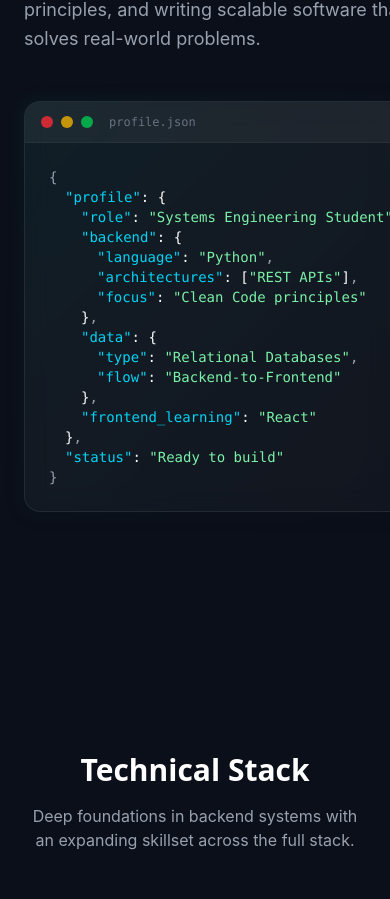
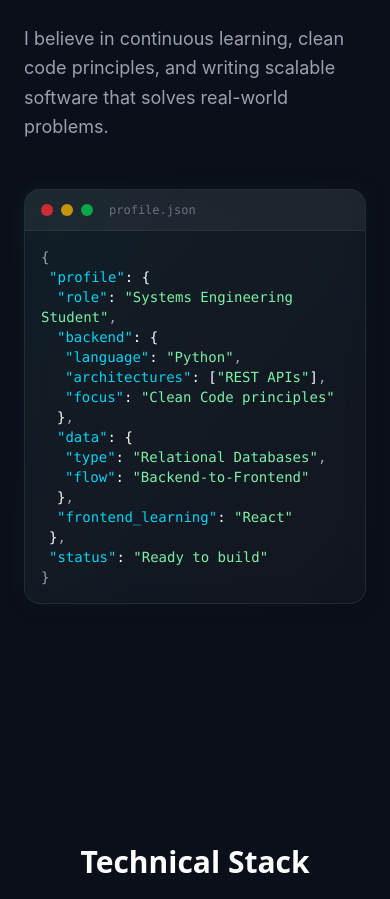
Before and after one commit to heider88/mi-portafolio, a React (Vite) app: page / in a window 390 px wide. Shown: the part 1512-2411 px from the top of the page. Built offline with nearby package versions, Linux system fonts and the light colour scheme.

Commit message:
adaptacion a movil

```diff
--- a/src/components/About.jsx
+++ b/src/components/About.jsx
@@ -45,36 +45,36 @@ const About = () => {
                             </div>
 
                             {/* JSON Code Area */}
-                            <div className="p-6 md:p-8 font-mono text-sm md:text-base whitespace-pre overflow-x-auto text-gray-300">
+                            <div className="p-4 md:p-8 font-mono text-sm md:text-base whitespace-pre-wrap overflow-x-auto text-gray-300">
                                 <span className="text-gray-400">{"{"}</span>
                                 <br />
-                                <span className="text-cyan-400 pl-4">"profile"</span><span className="text-white">: {"{"}</span>
+                                <span className="text-cyan-400 pl-2 md:pl-4">"profile"</span><span className="text-white">: {"{"}</span>
                                 <br />
-                                <span className="text-cyan-400 pl-8">"role"</span><span className="text-white">: </span><span className="text-green-300">"Systems Engineering Student"</span><span className="text-gray-400">,</span>
+                                <span className="text-cyan-400 pl-4 md:pl-8">"role"</span><span className="text-white">: </span><span className="text-green-300">"Systems Engineering Student"</span><span className="text-gray-400">,</span>
                                 <br />
-                                <span className="text-cyan-400 pl-8">"backend"</span><span className="text-white">: {"{"}</span>
+                                <span className="text-cyan-400 pl-4 md:pl-8">"backend"</span><span className="text-white">: {"{"}</span>
                                 <br />
-                                <span className="text-cyan-400 pl-12">"language"</span><span className="text-white">: </span><span className="text-green-300">"Python"</span><span className="text-gray-400">,</span>
+                                <span className="text-cyan-400 pl-6 md:pl-12">"language"</span><span className="text-white">: </span><span className="text-green-300">"Python"</span><span className="text-gray-400">,</span>
                                 <br />
-                                <span className="text-cyan-400 pl-12">"architectures"</span><span className="text-white">: [</span><span className="text-green-300">"REST APIs"</span><span className="text-white">]</span><span className="text-gray-400">,</span>
+                                <span className="text-cyan-400 pl-6 md:pl-12">"architectures"</span><span className="text-white">: [</span><span className="text-green-300">"REST APIs"</span><span className="text-white">]</span><span className="text-gray-400">,</span>
                                 <br />
-                                <span className="text-cyan-400 pl-12">"focus"</span><span className="text-white">: </span><span className="text-green-300">"Clean Code principles"</span>
+                                <span className="text-cyan-400 pl-6 md:pl-12">"focus"</span><span className="text-white">: </span><span className="text-green-300">"Clean Code principles"</span>
                                 <br />
-                                <span className="text-white pl-8">{"}"}</span><span className="text-gray-400">,</span>
+                                <span className="text-white pl-4 md:pl-8">{"}"}</span><span className="text-gray-400">,</span>
                                 <br />
-                                <span className="text-cyan-400 pl-8">"data"</span><span className="text-white">: {"{"}</span>
+                                <span className="text-cyan-400 pl-4 md:pl-8">"data"</span><span className="text-white">: {"{"}</span>
                                 <br />
-                                <span className="text-cyan-400 pl-12">"type"</span><span className="text-white">: </span><span className="text-green-300">"Relational Databases"</span><span className="text-gray-400">,</span>
+                                <span className="text-cyan-400 pl-6 md:pl-12">"type"</span><span className="text-white">: </span><span className="text-green-300">"Relational Databases"</span><span className="text-gray-400">,</span>
                                 <br />
-                                <span className="text-cyan-400 pl-12">"flow"</span><span className="text-white">: </span><span className="text-green-300">"Backend-to-Frontend"</span>
+                                <span className="text-cyan-400 pl-6 md:pl-12">"flow"</span><span className="text-white">: </span><span className="text-green-300">"Backend-to-Frontend"</span>
                                 <br />
-                                <span className="text-white pl-8">{"}"}</span><span className="text-gray-400">,</span>
+                                <span className="text-white pl-4 md:pl-8">{"}"}</span><span className="text-gray-400">,</span>
                                 <br />
-                                <span className="text-cyan-400 pl-8">"frontend_learning"</span><span className="text-white">: </span><span className="text-green-300">"React"</span>
+                                <span className="text-cyan-400 pl-4 md:pl-8">"frontend_learning"</span><span className="text-white">: </span><span className="text-green-300">"React"</span>
                                 <br />
-                                <span className="text-white pl-4">{"}"}</span><span className="text-gray-400">,</span>
+                                <span className="text-white pl-2 md:pl-4">{"}"}</span><span className="text-gray-400">,</span>
                                 <br />
-                                <span className="text-cyan-400 pl-4">"status"</span><span className="text-white">: </span><span className="text-green-300">"Ready to build"</span>
+                                <span className="text-cyan-400 pl-2 md:pl-4">"status"</span><span className="text-white">: </span><span className="text-green-300">"Ready to build"</span>
                                 <br />
                                 <span className="text-gray-400">{"}"}</span>
                             </div>
```
